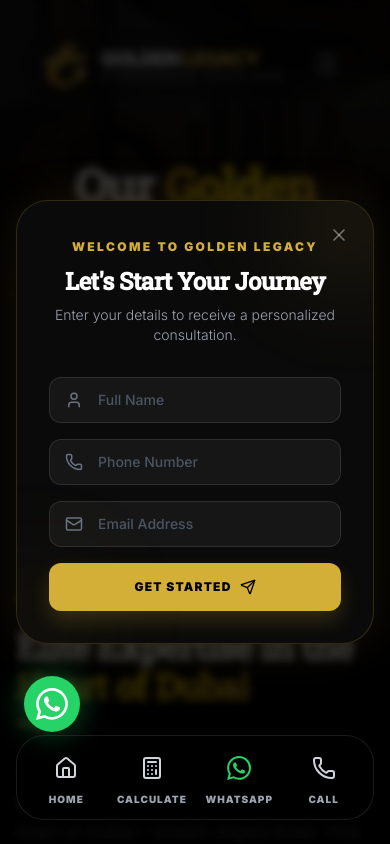
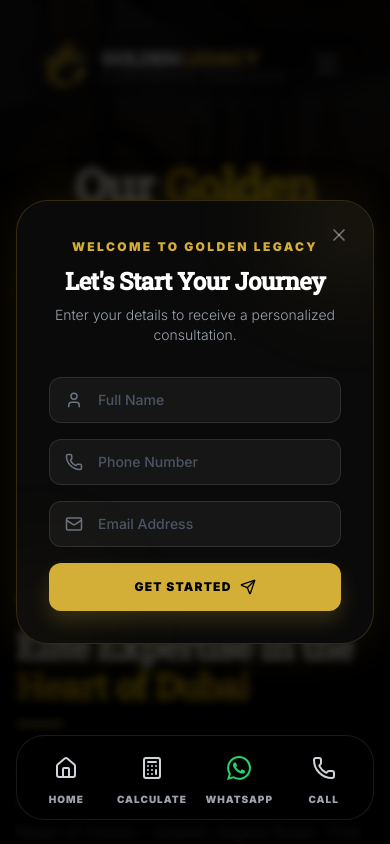
Before and after one commit to pvsameerpvs/golden-fortune-static, a Next.js app: page /about-us in a window 390 px wide. Shown: the top 844 px of the page. Built offline with nearby package versions, Linux system fonts and the light colour scheme.

Commit message:
fix: ui currct

```diff
--- a/components/WhatsAppFloat.tsx
+++ b/components/WhatsAppFloat.tsx
@@ -12,7 +12,7 @@
       initial={{ opacity: 0, scale: 0.5 }}
       animate={{ opacity: 1, scale: 1 }}
       transition={{ delay: 1, duration: 0.5, type: 'spring' }}
-      className="fixed bottom-28 left-6 md:bottom-10 md:left-10 z-[200] flex items-center justify-center w-14 h-14 md:w-16 md:h-16 bg-[#25D366] rounded-full shadow-[0_0_30px_rgba(37,211,102,0.4)] hover:scale-110 hover:shadow-[0_0_50px_rgba(37,211,102,0.6)] transition-all duration-300 group"
+      className="hidden md:flex fixed bottom-28 left-6 md:bottom-10 md:left-10 z-[200] items-center justify-center w-14 h-14 md:w-16 md:h-16 bg-[#25D366] rounded-full shadow-[0_0_30px_rgba(37,211,102,0.4)] hover:scale-110 hover:shadow-[0_0_50px_rgba(37,211,102,0.6)] transition-all duration-300 group"
       aria-label="Chat on WhatsApp"
     >
       <svg
```
